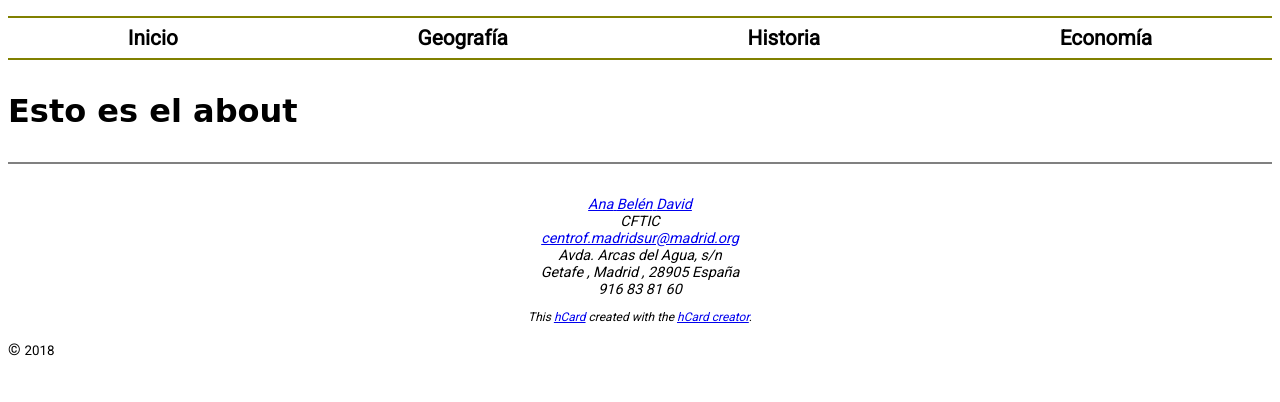
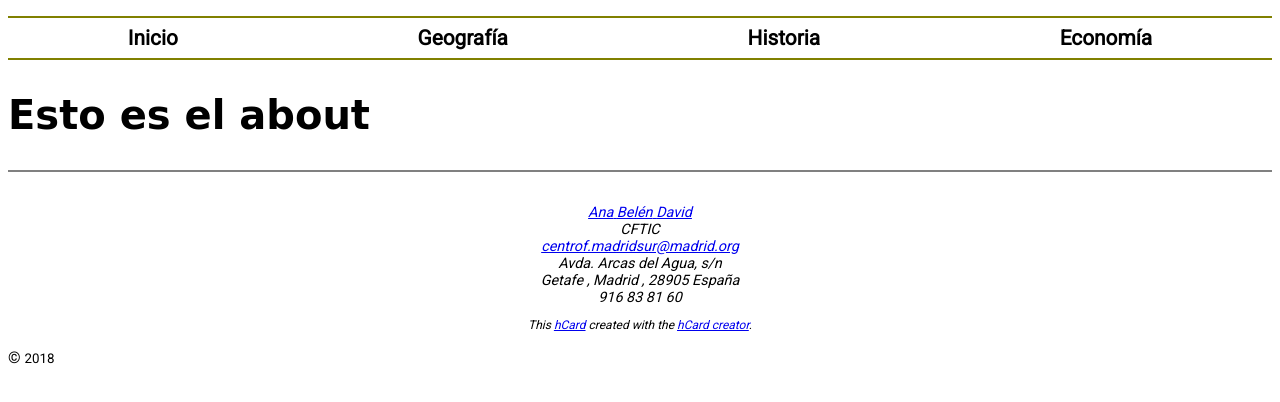
Before and after one commit to libelula70/paginas_web_css, a website: page 00_Proyecto/about.html in a window 1280 px wide. Drawn offline with Linux system fonts and the light colour scheme; a web font is replaced by a local one.

Commit message:
proyecto

```diff
--- a/00_Proyecto/scss/about.scss
+++ b/00_Proyecto/scss/about.scss
@@ -27,10 +27,7 @@ nav {
                 font-size: 0.8rem;
                 font-weight: 700;
 
-                &:hover {
-                    background-color: $borde;
-                    color: $background_titulos
-                }
+
             }
         }
     }
@@ -38,6 +35,7 @@ nav {
 
 h1 {
     font-family: $font_titulos;
+    font-size: 1.5rem;
 }
 footer  {
     border-top: 2px solid gray;
@@ -61,6 +59,9 @@ footer  {
             }
         }
     }
+    h1 {
+        font-size: 2rem;
+    }
 }
 
 
@@ -70,8 +71,16 @@ footer  {
             li {
                 a {
                     font-size: 1.3rem;
+
+                    &:hover {
+                        background-color: $borde;
+                        color: $background_titulos
+                    }
                 }
             }
         }
     }
+    h1 {
+        font-size: 2.5rem;
+    }
 }
--- a/00_Proyecto/scss/style.scss
+++ b/00_Proyecto/scss/style.scss
@@ -113,6 +113,9 @@ h2 {
     font-family: $font_titulos;
     color: $color_titulos;
     border-bottom: 2px solid $borde;
+    &::first-letter {
+        font-size: 3rem;
+    }
 
 }
 h3 {
```
Also changed, not shown: 00_Proyecto/index.html (+1 -0 lines), 00_Proyecto/css/about.css, 00_Proyecto/css/style.css, 00_Proyecto/readme.md, 2 other files.
